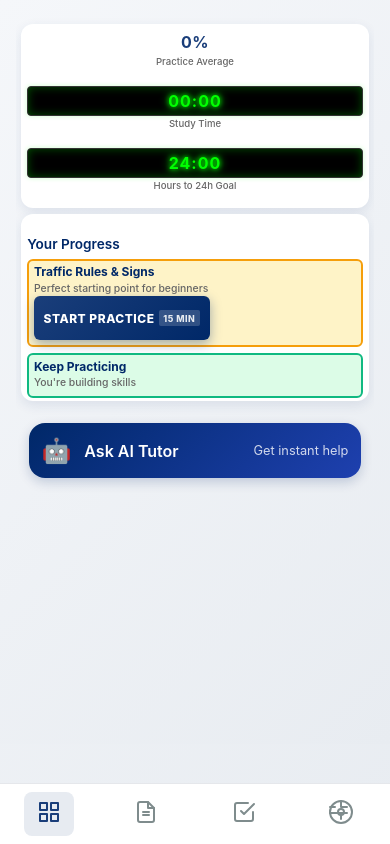
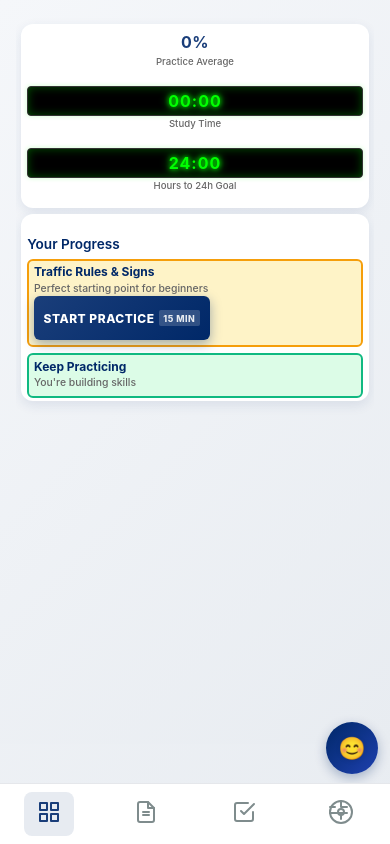
Before and after one commit to fullcircleAI/cbr-ai-coach, a React (Create React App) app: page / in a window 390 px wide. Built offline with nearby package versions, Linux system fonts and the light colour scheme.

Commit message:
🎯 ADD: WhatsApp-style floating AI Tutor button with mascot

```diff
--- a/src/components/AICoachDashboard.css
+++ b/src/components/AICoachDashboard.css
@@ -10,48 +10,75 @@
   box-sizing: border-box;
 }
 
-/* AI Tutor Button Styles */
-.ai-tutor-section {
-  padding: 1rem;
-  margin-top: 1rem;
+/* Floating AI Tutor Button - WhatsApp Style */
+.floating-ai-tutor {
+  position: fixed;
+  bottom: 20px;
+  right: 20px;
+  z-index: 1000;
+  pointer-events: none;
 }
 
-.ai-tutor-btn {
-  width: 100%;
+.floating-ai-btn {
+  width: 56px;
+  height: 56px;
+  border-radius: 50%;
   background: linear-gradient(135deg, #002868, #1e40af);
   border: none;
-  border-radius: 16px;
-  padding: 1rem;
-  color: white;
   cursor: pointer;
-  transition: all 0.3s ease;
   display: flex;
   align-items: center;
-  gap: 1rem;
-  box-shadow: 0 4px 12px rgba(0, 40, 104, 0.2);
+  justify-content: center;
+  box-shadow: 0 4px 12px rgba(0, 40, 104, 0.3);
+  transition: all 0.3s cubic-bezier(0.4, 0, 0.2, 1);
+  pointer-events: auto;
+  position: relative;
+  overflow: hidden;
 }
 
-.ai-tutor-btn:hover {
-  transform: translateY(-2px);
-  box-shadow: 0 8px 20px rgba(0, 40, 104, 0.3);
+.floating-ai-btn:hover {
+  transform: scale(1.1);
+  box-shadow: 0 8px 20px rgba(0, 40, 104, 0.4);
 }
 
-.ai-tutor-icon {
-  font-size: 2rem;
-  flex-shrink: 0;
+.floating-ai-btn:active {
+  transform: scale(0.95);
 }
 
-.ai-tutor-text {
-  font-size: 1.1rem;
-  font-weight: 600;
-  flex: 1;
-  text-align: left;
+.floating-mascot {
+  font-size: 24px;
+  line-height: 1;
+  filter: drop-shadow(0 1px 2px rgba(0, 0, 0, 0.1));
 }
 
-.ai-tutor-subtitle {
-  font-size: 0.9rem;
-  opacity: 0.8;
-  font-weight: 400;
+/* Pulse animation for attention */
+.floating-ai-btn::before {
+  content: '';
+  position: absolute;
+  top: 0;
+  left: 0;
+  right: 0;
+  bottom: 0;
+  border-radius: 50%;
+  background: linear-gradient(135deg, #002868, #1e40af);
+  opacity: 0;
+  animation: pulse 2s infinite;
+  z-index: -1;
+}
+
+@keyframes pulse {
+  0% {
+    opacity: 0;
+    transform: scale(1);
+  }
+  50% {
+    opacity: 0.3;
+    transform: scale(1.1);
+  }
+  100% {
+    opacity: 0;
+    transform: scale(1.2);
+  }
 }
 
 /* Mobile first - make it work on mobile */
@@ -74,26 +101,36 @@
     flex: 1 !important;
   }
 
-  .ai-tutor-section {
-    padding: 0.5rem;
-    margin-top: 0.5rem;
+  /* Mobile floating button positioning */
+  .floating-ai-tutor {
+    bottom: 80px; /* Above mobile footer */
+    right: 16px;
   }
 
-  .ai-tutor-btn {
-    padding: 0.8rem;
-    gap: 0.8rem;
+  .floating-ai-btn {
+    width: 56px;
+    height: 56px;
   }
 
-  .ai-tutor-icon {
-    font-size: 1.5rem;
+  .floating-mascot {
+    font-size: 24px;
+  }
+}
+
+/* Small mobile devices */
+@media (max-width: 480px) {
+  .floating-ai-tutor {
+    bottom: 70px; /* Adjust for smaller footer */
+    right: 12px;
   }
 
-  .ai-tutor-text {
-    font-size: 1rem;
+  .floating-ai-btn {
+    width: 52px;
+    height: 52px;
   }
 
-  .ai-tutor-subtitle {
-    font-size: 0.8rem;
+  .floating-mascot {
+    font-size: 22px;
   }
 }
 
--- a/src/components/AICoachDashboard.tsx
+++ b/src/components/AICoachDashboard.tsx
@@ -160,15 +160,14 @@ export const AICoachDashboard: React.FC = () => {
             </div>
           </div>
 
-          {/* AI Tutor Button - FORCE DEPLOYMENT */}
-          <div className="ai-tutor-section">
+          {/* Floating AI Tutor Button - WhatsApp Style */}
+          <div className="floating-ai-tutor">
             <button
-              className="ai-tutor-btn"
+              className="floating-ai-btn"
               onClick={() => setShowAITutor(true)}
+              title="Ask AI Tutor"
             >
-              <span className="ai-tutor-icon">🤖</span>
-              <span className="ai-tutor-text">Ask AI Tutor</span>
-              <span className="ai-tutor-subtitle">Get instant help</span>
+              <span className="floating-mascot">😊</span>
             </button>
           </div>
 
```
